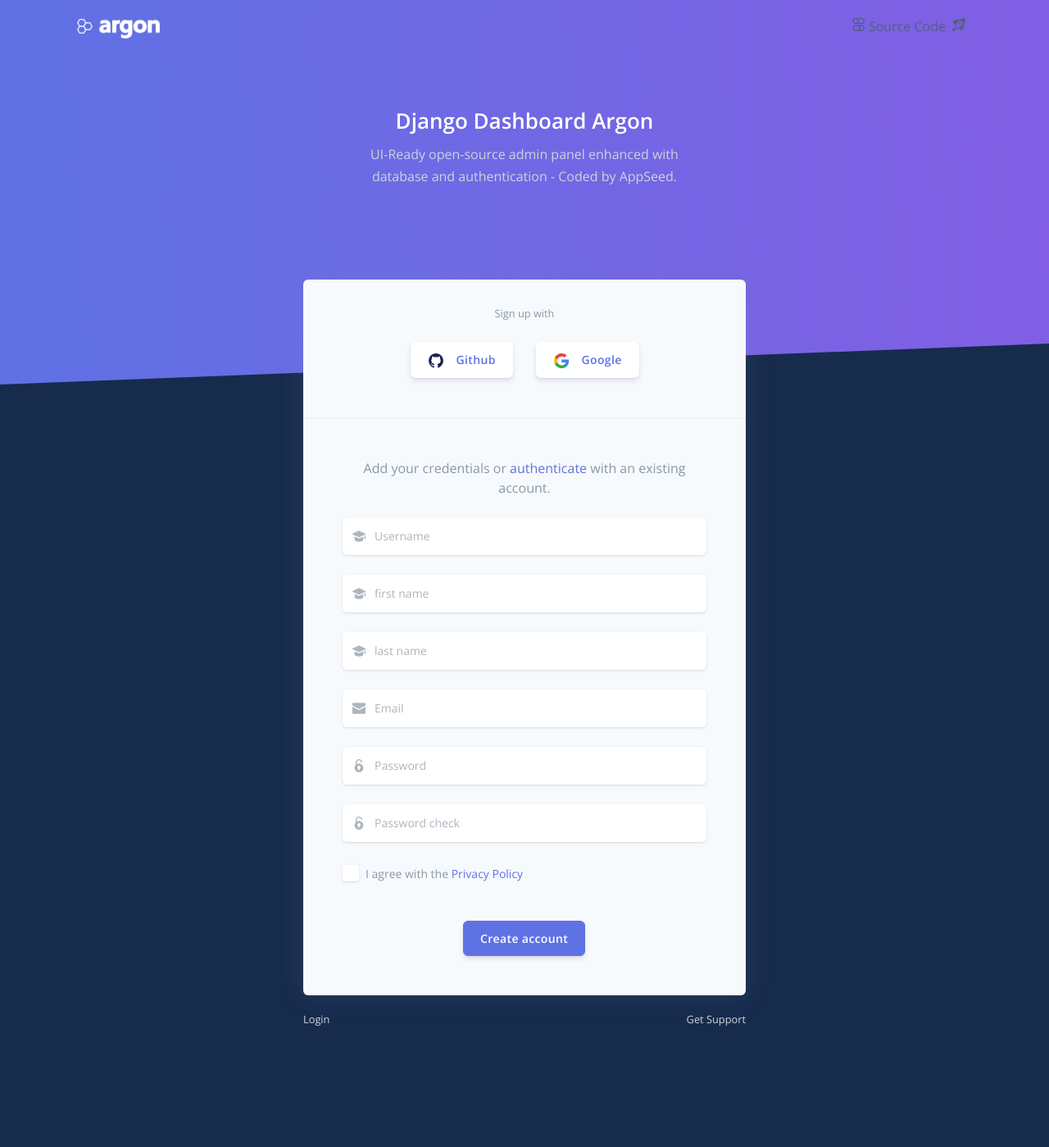
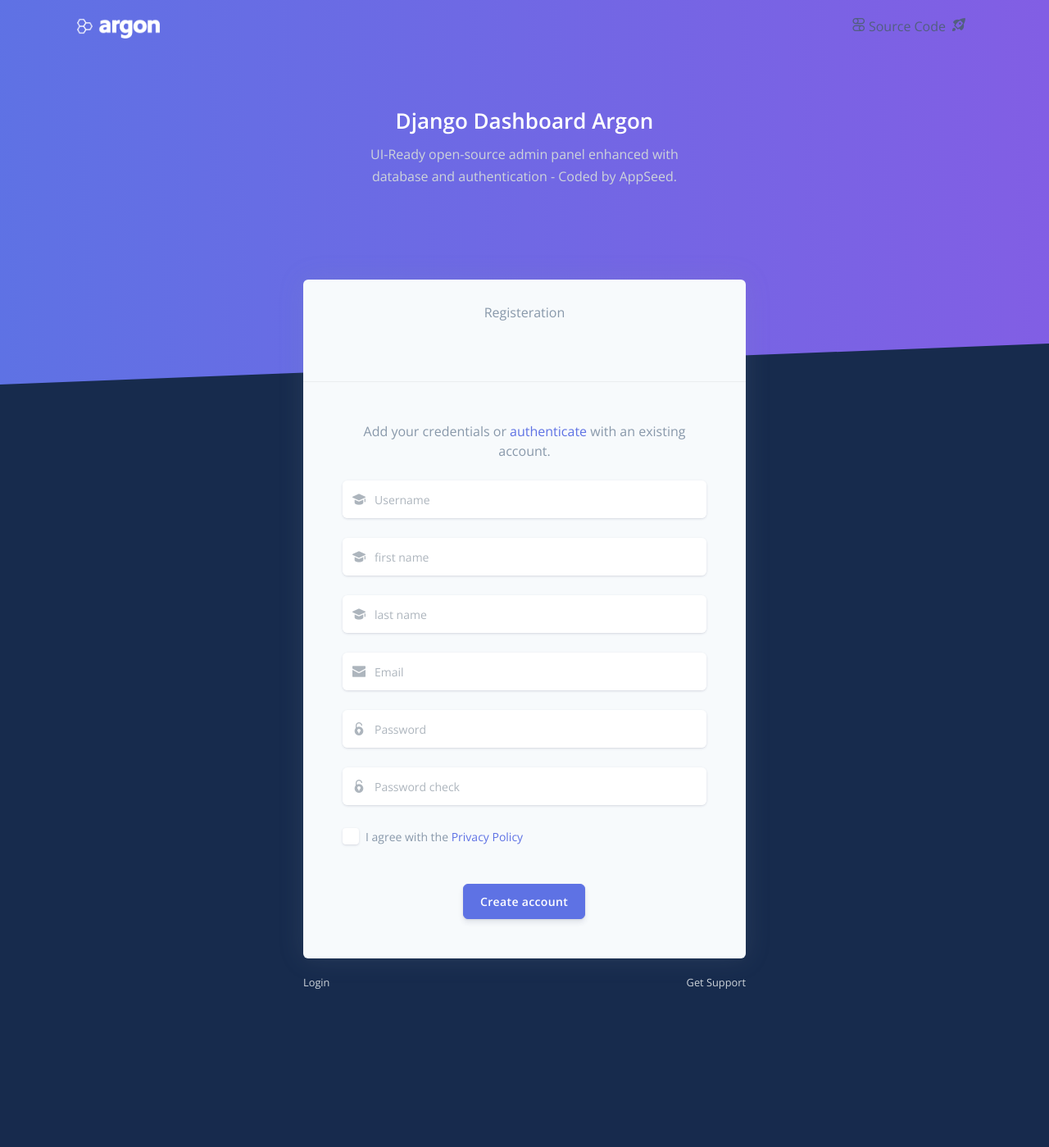
Before and after one commit to nova-sangeeth/Web-blocker-application, a Django app: page /register/ in a window 1280 px wide. Shown: the whole page at 82% size. After the commit the page ends 1206 px from the top, so only its background shows below. Run offline with Django 3.2, Linux system fonts and the light colour scheme; some libraries are stand-ins or nearby versions.

Commit message:
made small UI changes to the application.

```diff
--- a/django-dashboard-argon/core/templates/accounts/register.html
+++ b/django-dashboard-argon/core/templates/accounts/register.html
@@ -15,8 +15,8 @@
 
           <div class="card bg-secondary shadow border-0">
             <div class="card-header bg-transparent pb-5">
-              <div class="text-muted text-center mt-2 mb-4"><small>Sign up with</small></div>
-              <div class="text-center">
+              <div class="text-muted text-center mt-2 mb-4">Registeration </div>
+              <!-- <div class="text-center">
                 <a href="#" class="btn btn-neutral btn-icon mr-4">
                   <span class="btn-inner--icon"><img src="/static/assets/img/icons/common/github.svg"></span>
                   <span class="btn-inner--text">Github</span>
@@ -25,7 +25,7 @@
                   <span class="btn-inner--icon"><img src="/static/assets/img/icons/common/google.svg"></span>
                   <span class="btn-inner--text">Google</span>
                 </a>
-              </div>
+              </div> -->
             </div>
             <div class="card-body px-lg-5 py-lg-5">
               <div class="text-center text-muted mb-4">
```
Also changed, not shown: django-dashboard-argon/core/templates/accounts/login.html (+5 -5 lines).
